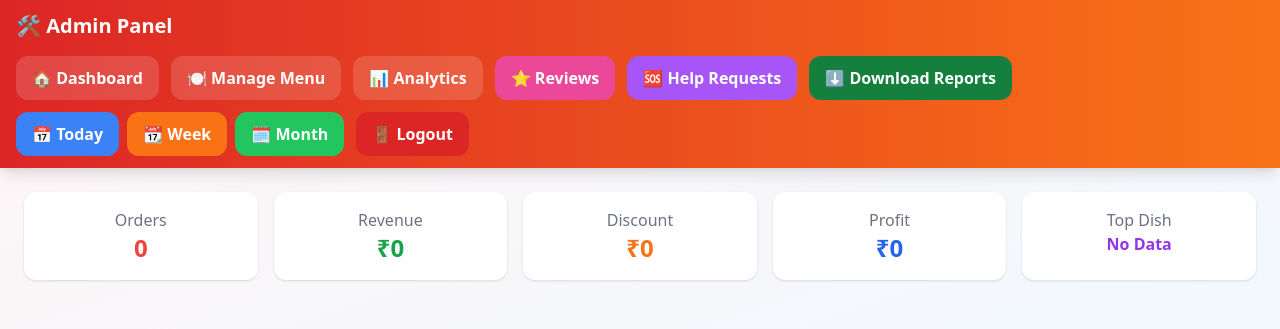
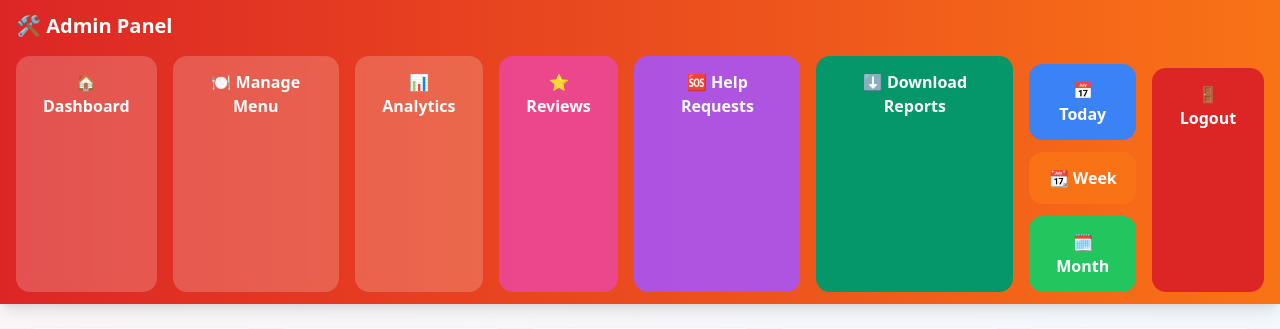
Before and after one commit to Developer-yuvaraj/Digital-Hotel_Management_System, a Flask app: page /admin in a window 1280 px wide. Shown: the top 329 px of the page. Run offline with Flask 3, Linux system fonts and the light colour scheme; the visitor is signed in with stand-in values (Sample User, id 1); data comes from the database, SQL or seed files in the repository; some libraries are stand-ins or nearby versions.

Commit message:
Refactor admin dashboard layout and styles
Updated styles and layout for the admin dashboard, including button padding, navbar structure, and overall design improvements.

```diff
--- a/templates/admin.html
+++ b/templates/admin.html
@@ -7,15 +7,22 @@
 </head>
 <style>
 .nav-btn{
-    padding: 10px 16px;
-    border-radius: 12px;
-    background: rgba(255,255,255,0.15);
+  padding: 14px 18px;          /* 🔥 space increase */
+  border-radius: 14px;
+  background: rgba(255,255,255,0.18);
   text-align: center;
-    width: 100%;
+  display: block;
+  margin-bottom: 6px;          /* 🔥 vertical gap */
+  backdrop-filter: blur(6px);  /* ✨ premium glass */
 }
 @media(min-width:768px){
-    .nav-btn{ width:auto }
+  .nav-btn{
+    margin-bottom: 0;
   }
+}
+
+
+
 </style>
 
 <body class="bg-gradient-to-br from-[#FFF5F5] to-[#F0F9FF]">
@@ -23,7 +30,8 @@
 <!-- HEADER -->
 
   <!-- ADMIN NAVBAR -->
-<header class="sticky top-0 z-50 bg-gradient-to-r from-red-600 to-orange-500 shadow-lg">
+<header class="sticky top-0 z-50 bg-gradient-to-r from-red-600 to-orange-500 shadow-lg relative">
+
   <div class="max-w-7xl mx-auto px-4 py-3">
 
     <!-- TOP BAR -->
@@ -39,23 +47,37 @@
 
     <!-- NAV MENU -->
 <nav id="adminNavbar"
-      class="hidden md:flex flex-wrap gap-3 mt-4 text-white font-semibold">
+ class="hidden md:flex
+        flex-col md:flex-row
+        gap-4 mt-4 text-white font-semibold
+        absolute md:static
+        left-0 top-full w-full
+        bg-gradient-to-b md:bg-none
+        from-red-600 to-orange-500
+        p-5 md:p-0
+        shadow-lg md:shadow-none
+        z-50
+        max-h-[85vh] overflow-y-auto">
+
+
+
 
       <!-- COMMON BUTTON STYLE -->
-      <a href="/admin" class="nav-btn">🏠 Dashboard</a>
-      <a href="/admin/menu" class="nav-btn">🍽 Manage Menu</a>
-      <a href="/admin/analytics" class="nav-btn">📊 Analytics</a>
-      <a href="/admin/reviews" class="nav-btn bg-pink-500">⭐ Reviews</a>
-      <a href="/admin/help" class="nav-btn bg-purple-500">🆘 Help Requests</a>
+<a href="/admin" class="nav-btn bg-white/20">🏠 Dashboard</a>
+<a href="/admin/menu" class="nav-btn bg-white/20">🍽 Manage Menu</a>
+<a href="/admin/analytics" class="nav-btn bg-white/20">📊 Analytics</a>
+<a href="/admin/reviews" class="nav-btn bg-pink-500/90">⭐ Reviews</a>
+<a href="/admin/help" class="nav-btn bg-purple-500/90">🆘 Help Requests</a>
+
+
 
       <!-- DOWNLOAD MAIN -->
 <a href="/admin/download-sales"
-        class="nav-btn bg-green-700">
+ class="nav-btn bg-emerald-600">
  ⬇ Download Reports
 </a>
 
-      <!-- DOWNLOAD FILTERS -->
-      <div class="flex flex-col md:flex-row gap-2 w-full md:w-auto">
+<div class="flex flex-col gap-3 mt-2">
   <a href="/admin/download-sales?period=day"
      class="nav-btn bg-blue-500">📅 Today</a>
 
@@ -66,10 +88,12 @@
      class="nav-btn bg-green-500">🗓 Month</a>
 </div>
 
+
   <a href="/admin-logout"
-        class="nav-btn bg-red-600">
+ class="nav-btn bg-red-600 mt-3">
  🚪 Logout
 </a>
+
     </nav>
   </div>
 </header>
```
Lines whose indentation alone changed are shown as unchanged.
